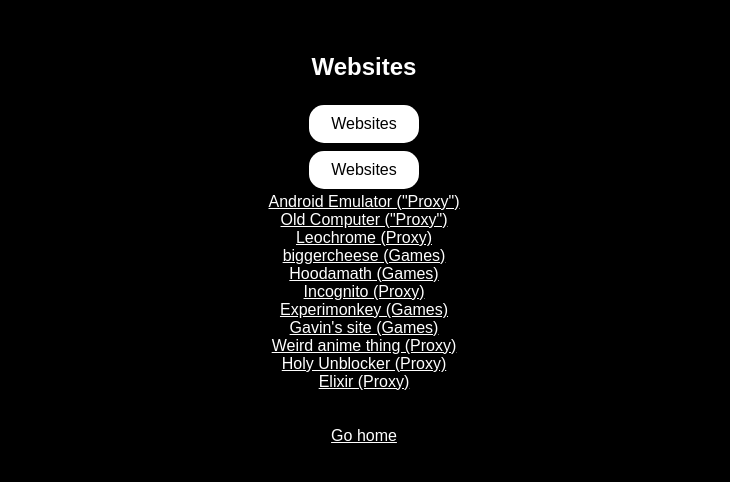
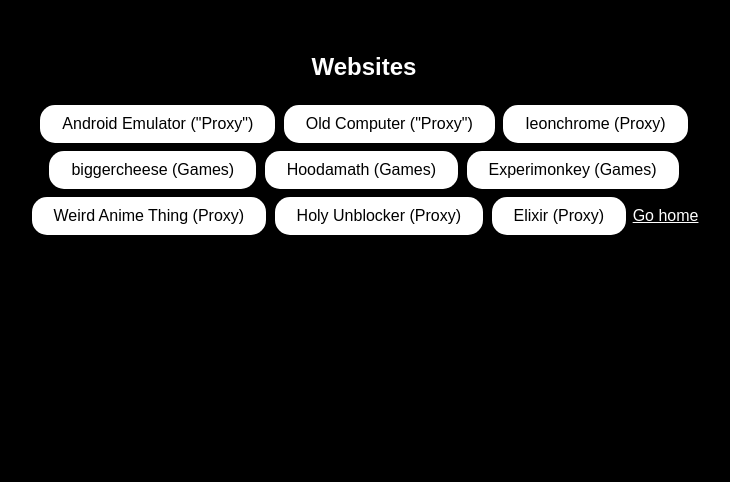
Before and after one commit to GermanicPanzer/workpls, a plain HTML site: page websites.html in a window 1280 px wide. Shown: the whole page, without its empty margins (276-1006 px from the left). Drawn offline with Linux system fonts and the light colour scheme.

Commit message:
Update websites.html

```diff
--- a/websites.html
+++ b/websites.html
@@ -9,19 +9,15 @@
 </head>
 <body>
   <h2>Websites</h2>
-  <button class="button" onclick="window.location.href='https://www.apkonline.net/runapk/prepare-androidapk.html/';">Websites</button><br>
-  <button class="button" onclick="window.location.href='https://copy.sh/v86/?profile=dsl/';">Websites</button><br>
-  <a class="link" href="https://www.apkonline.net/runapk/prepare-androidapk.html/" target="_blank">Android Emulator ("Proxy")</a><br>
-  <a class="link" href="https://copy.sh/v86/?profile=dsl/" target="_blank">Old Computer ("Proxy")</a><br>
-  <a class="link" href="https://ieonchrome.com/" target="_blank">Leochrome (Proxy)</a><br>
-  <a class="link" href="https://biggercheese.netlify.app/" target="_blank">biggercheese (Games)</a><br>
-  <a class="link" href="https://www.hoodamath.com/" target="_blank">Hoodamath (Games)</a><br>
-  <a class="link" href="https://super-otter-1eecba.netlify.app/" target="_blank">Incognito (Proxy)</a><br>
-  <a class="link" href="https://experimonkey.com/" target="_blank">Experimonkey (Games)</a><br>
-  <a class="link" href="https://sites.google.com/willisisd.org/math/home" target="_blank">Gavin's site (Games)</a><br>
-  <a class="link" href="https://ahegato.glitch.me/" target="_blank">Weird anime thing (Proxy)</a><br>
-  <a class="link" href="https://desert-cake-mint.glitch.me/?q#" target="_blank">Holy Unblocker (Proxy)</a><br>
-  <a class="link" href="https://bumpy-sassy-tadpole.glitch.me" target="_blank">Elixir (Proxy)</a><br><br><br>
+  <button class="button" onclick="window.location.href='https://www.apkonline.net/runapk/prepare-androidapk.html/';">Android Emulator ("Proxy")</button>
+  <button class="button" onclick="window.location.href='https://copy.sh/v86/?profile=dsl/';">Old Computer ("Proxy")</button>
+  <button class="button" onclick="window.location.href='https://ieonchrome.com/';">Ieonchrome (Proxy)</button><br>
+  <button class="button" onclick="window.location.href='https://biggercheese.netlify.app';">biggercheese (Games)</button>
+  <button class="button" onclick="window.location.href='https://hoodamath.com';">Hoodamath (Games)</button>
+  <button class="button" onclick="window.location.href='https://experimonkey.com';">Experimonkey (Games)</button><br>
+  <button class="button" onclick="window.location.href='https://ahegato.glitch.me';">Weird Anime Thing (Proxy)</button>
+  <button class="button" onclick="window.location.href='https://desert-cake-mint.glitch.me';">Holy Unblocker (Proxy)</button>
+  <button class="button" onclick="window.location.href='https://bumpy-sassy-tadpole.glitch.me';">Elixir (Proxy)</button>
   <a class="link" href="index.html">Go home</a>
 </body>
 </html>
```
